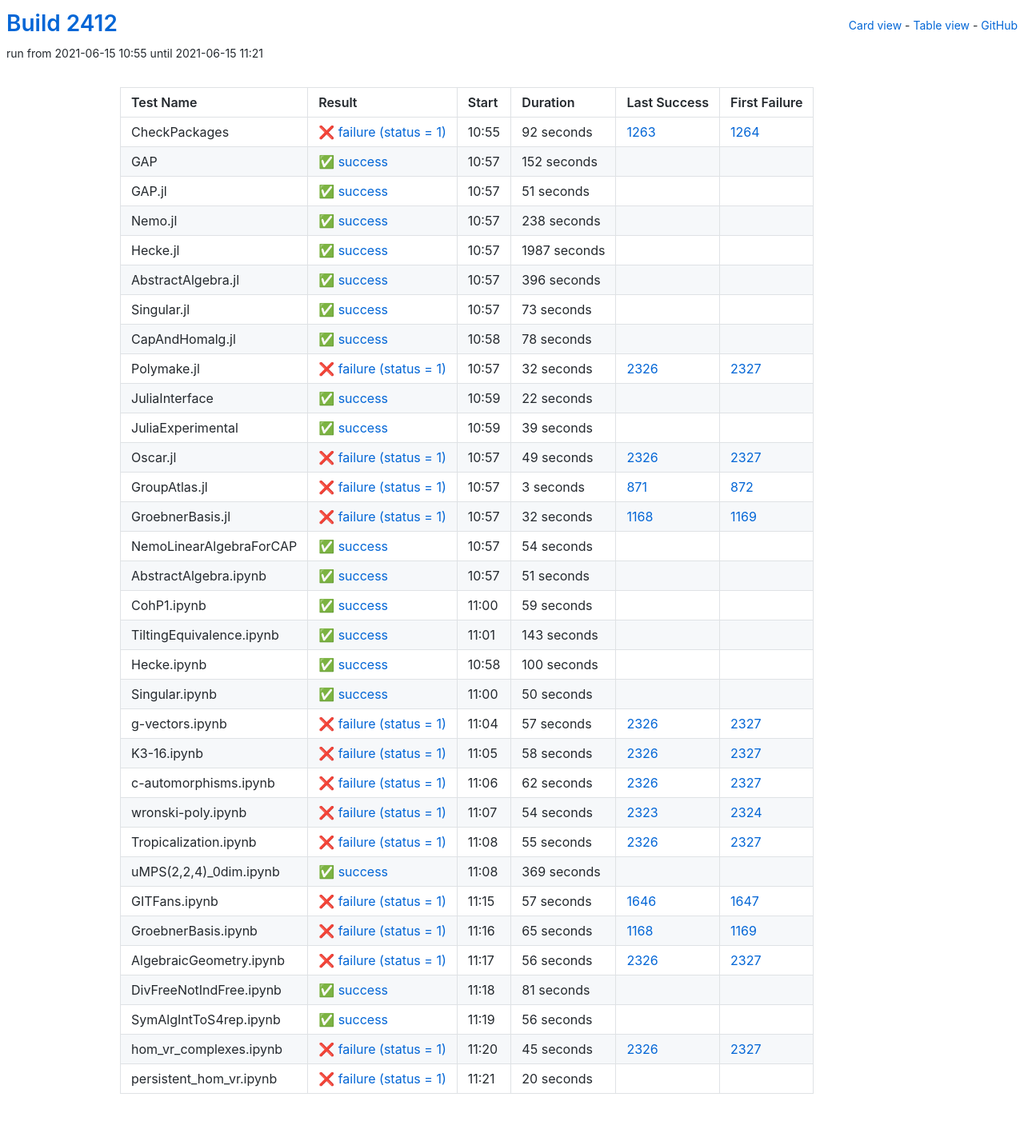
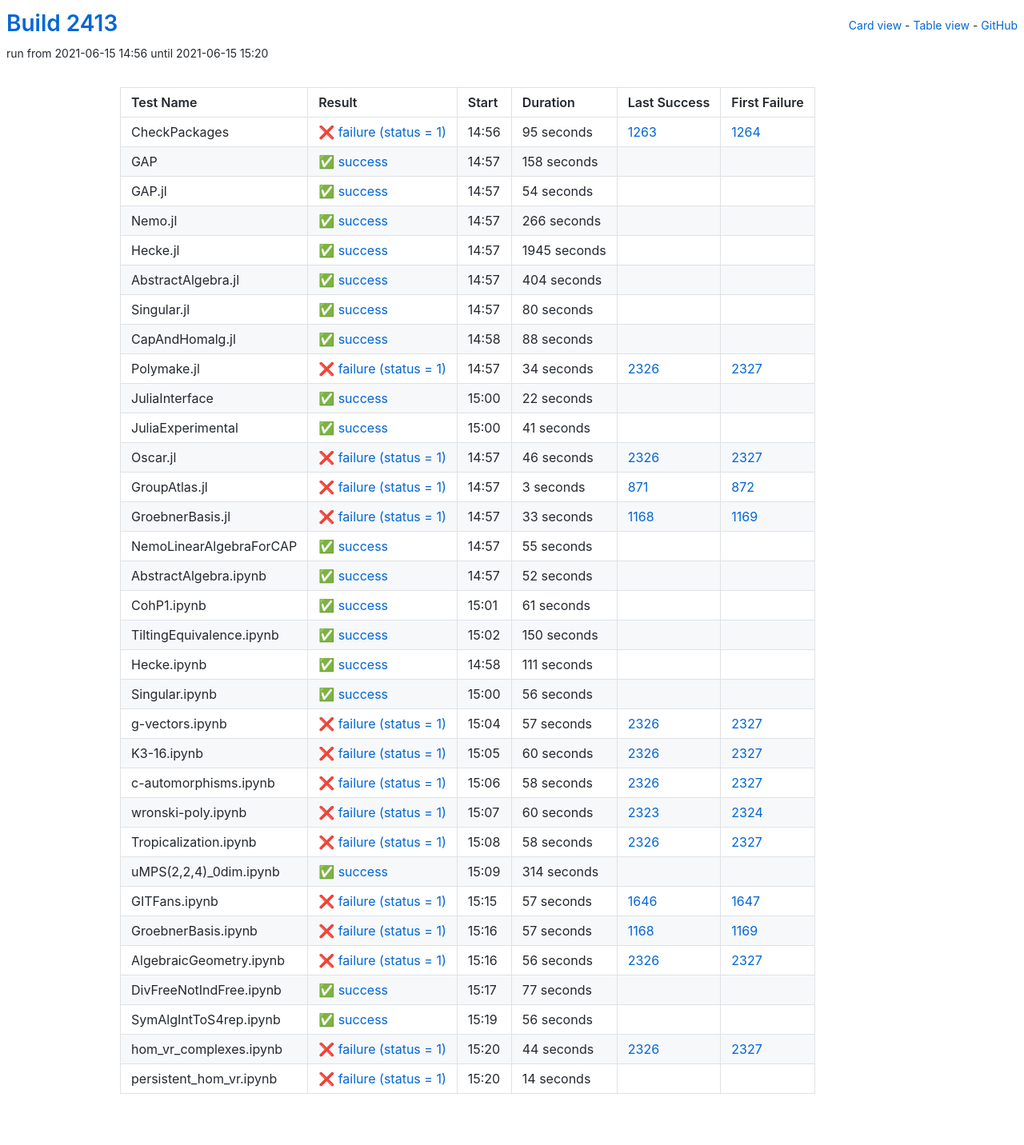
Before and after one commit to oscar-system/oscar-ci-status-stable, a Jekyll site: the page built from table.html, in a window 1280 px wide. Shown: the whole page at 80% size. Built offline with Jekyll 4.4.1, drawn with Linux system fonts in a browser that asks for light colours.

Commit message:
Build #2413

```diff
--- a/_data/ci.yml
+++ b/_data/ci.yml
@@ -1,6 +1,6 @@
 ---
-build: 2412
-build_url: https://oscarci.mathematik.uni-kl.de/job/oscar-stable/2412/
+build: 2413
+build_url: https://oscarci.mathematik.uni-kl.de/job/oscar-stable/2413/
 job: oscar-stable
 organization: oscar-system
 repo: oscar-ci-status-stable
@@ -8,116 +8,116 @@ repourl: https://github.com/oscar-system/oscar-ci-status-stable
 tests:
 - name: CheckPackages
   id: checkpackages
-  log: https://oscarci.mathematik.uni-kl.de/job/oscar-stable/2412/artifact/logs/build-2412/CheckPackages.log
-  start: 2021-06-15 10:55
+  log: https://oscarci.mathematik.uni-kl.de/job/oscar-stable/2413/artifact/logs/build-2413/CheckPackages.log
+  start: 2021-06-15 14:56
   success: false
   exitcode: 1
   status: failure
-  duration: 92
+  duration: 95
   last_success: 1263
   last_success_url: https://oscarci.mathematik.uni-kl.de/job/oscar-stable/1263/
   first_failure: 1264
   first_failure_url: https://oscarci.mathematik.uni-kl.de/job/oscar-stable/1264/
 - name: GAP
   id: gap
-  log: https://oscarci.mathematik.uni-kl.de/job/oscar-stable/2412/artifact/logs/build-2412/GAP.log
-  start: 2021-06-15 10:57
+  log: https://oscarci.mathematik.uni-kl.de/job/oscar-stable/2413/artifact/logs/build-2413/GAP.log
+  start: 2021-06-15 14:57
   success: true
   exitcode: 0
   status: success
-  duration: 152
+  duration: 158
   last_success: false
   last_success_url:
   first_failure: false
   first_failure_url:
 - name: GAP.jl
   id: gap-jl
-  log: https://oscarci.mathematik.uni-kl.de/job/oscar-stable/2412/artifact/logs/build-2412/GAP.jl.log
-  start: 2021-06-15 10:57
+  log: https://oscarci.mathematik.uni-kl.de/job/oscar-stable/2413/artifact/logs/build-2413/GAP.jl.log
+  start: 2021-06-15 14:57
   success: true
   exitcode: 0
   status: success
-  duration: 51
+  duration: 54
   last_success: false
   last_success_url:
   first_failure: false
   first_failure_url:
 - name: Nemo.jl
   id: nemo-jl
-  log: https://oscarci.mathematik.uni-kl.de/job/oscar-stable/2412/artifact/logs/build-2412/Nemo.jl.log
-  start: 2021-06-15 10:57
+  log: https://oscarci.mathematik.uni-kl.de/job/oscar-stable/2413/artifact/logs/build-2413/Nemo.jl.log
+  start: 2021-06-15 14:57
   success: true
   exitcode: 0
   status: success
-  duration: 238
+  duration: 266
   last_success: false
   last_success_url:
   first_failure: false
   first_failure_url:
 - name: Hecke.jl
   id: hecke-jl
-  log: https://oscarci.mathematik.uni-kl.de/job/oscar-stable/2412/artifact/logs/build-2412/Hecke.jl.log
-  start: 2021-06-15 10:57
+  log: https://oscarci.mathematik.uni-kl.de/job/oscar-stable/2413/artifact/logs/build-2413/Hecke.jl.log
+  start: 2021-06-15 14:57
   success: true
   exitcode: 0
   status: success
-  duration: 1987
+  duration: 1945
   last_success: false
   last_success_url:
   first_failure: false
   first_failure_url:
 - name: AbstractAlgebra.jl
   id: abstractalgebra-jl
-  log: https://oscarci.mathematik.uni-kl.de/job/oscar-stable/2412/artifact/logs/build-2412/AbstractAlgebra.jl.log
-  start: 2021-06-15 10:57
+  log: https://oscarci.mathematik.uni-kl.de/job/oscar-stable/2413/artifact/logs/build-2413/AbstractAlgebra.jl.log
+  start: 2021-06-15 14:57
   success: true
   exitcode: 0
   status: success
-  duration: 396
+  duration: 404
   last_success: false
   last_success_url:
   first_failure: false
   first_failure_url:
 - name: Singular.jl
   id: singular-jl
-  log: https://oscarci.mathematik.uni-kl.de/job/oscar-stable/2412/artifact/logs/build-2412/Singular.jl.log
-  start: 2021-06-15 10:57
+  log: https://oscarci.mathematik.uni-kl.de/job/oscar-stable/2413/artifact/logs/build-2413/Singular.jl.log
+  start: 2021-06-15 14:57
   success: true
   exitcode: 0
   status: success
-  duration: 73
+  duration: 80
   last_success: false
   last_success_url:
   first_failure: false
   first_failure_url:
 - name: CapAndHomalg.jl
   id: capandhomalg-jl
-  log: https://oscarci.mathematik.uni-kl.de/job/oscar-stable/2412/artifact/logs/build-2412/CapAndHomalg.jl.log
-  start: 2021-06-15 10:58
+  log: https://oscarci.mathematik.uni-kl.de/job/oscar-stable/2413/artifact/logs/build-2413/CapAndHomalg.jl.log
+  start: 2021-06-15 14:58
   success: true
   exitcode: 0
   status: success
-  duration: 78
+  duration: 88
   last_success: false
   last_success_url:
   first_failure: false
   first_failure_url:
 - name: Polymake.jl
   id: polymake-jl
-  log: https://oscarci.mathematik.uni-kl.de/job/oscar-stable/2412/artifact/logs/build-2412/Polymake.jl.log
-  start: 2021-06-15 10:57
+  log: https://oscarci.mathematik.uni-kl.de/job/oscar-stable/2413/artifact/logs/build-2413/Polymake.jl.log
+  start: 2021-06-15 14:57
   success: false
   exitcode: 1
   status: failure
-  duration: 32
+  duration: 34
   last_success: 2326
   last_success_url: https://oscarci.mathematik.uni-kl.de/job/oscar-stable/2326/
   first_failure: 2327
   first_failure_url: https://oscarci.mathematik.uni-kl.de/job/oscar-stable/2327/
 - name: JuliaInterface
   id: juliainterface
-  log: https://oscarci.mathematik.uni-kl.de/job/oscar-stable/2412/artifact/logs/build-2412/JuliaInterface.log
-  start: 2021-06-15 10:59
+  log: https://oscarci.mathematik.uni-kl.de/job/oscar-stable/2413/artifact/logs/build-2413/JuliaInterface.log
+  start: 2021-06-15 15:00
   success: true
   exitcode: 0
   status: success
@@ -128,32 +128,32 @@ tests:
   first_failure_url:
 - name: JuliaExperimental
   id: juliaexperimental
-  log: https://oscarci.mathematik.uni-kl.de/job/oscar-stable/2412/artifact/logs/build-2412/JuliaExperimental.log
-  start: 2021-06-15 10:59
+  log: https://oscarci.mathematik.uni-kl.de/job/oscar-stable/2413/artifact/logs/build-2413/JuliaExperimental.log
+  start: 2021-06-15 15:00
   success: true
   exitcode: 0
   status: success
-  duration: 39
+  duration: 41
   last_success: false
   last_success_url:
   first_failure: false
   first_failure_url:
 - name: Oscar.jl
   id: oscar-jl
-  log: https://oscarci.mathematik.uni-kl.de/job/oscar-stable/2412/artifact/logs/build-2412/Oscar.jl.log
-  start: 2021-06-15 10:57
+  log: https://oscarci.mathematik.uni-kl.de/job/oscar-stable/2413/artifact/logs/build-2413/Oscar.jl.log
+  start: 2021-06-15 14:57
   success: false
   exitcode: 1
   status: failure
-  duration: 49
+  duration: 46
   last_success: 2326
   last_success_url: https://oscarci.mathematik.uni-kl.de/job/oscar-stable/2326/
   first_failure: 2327
   first_failure_url: https://oscarci.mathematik.uni-kl.de/job/oscar-stable/2327/
 - name: GroupAtlas.jl
   id: groupatlas-jl
-  log: https://oscarci.mathematik.uni-kl.de/job/oscar-stable/2412/artifact/logs/build-2412/GroupAtlas.jl.log
-  start: 2021-06-15 10:57
+  log: https://oscarci.mathematik.uni-kl.de/job/oscar-stable/2413/artifact/logs/build-2413/GroupAtlas.jl.log
+  start: 2021-06-15 14:57
   success: false
   exitcode: 1
   status: failure
@@ -164,92 +164,92 @@ tests:
   first_failure_url: https://oscarci.mathematik.uni-kl.de/job/oscar-stable/872/
 - name: GroebnerBasis.jl
   id: groebnerbasis-jl
-  log: https://oscarci.mathematik.uni-kl.de/job/oscar-stable/2412/artifact/logs/build-2412/GroebnerBasis.jl.log
-  start: 2021-06-15 10:57
+  log: https://oscarci.mathematik.uni-kl.de/job/oscar-stable/2413/artifact/logs/build-2413/GroebnerBasis.jl.log
+  start: 2021-06-15 14:57
   success: false
   exitcode: 1
   status: failure
-  duration: 32
+  duration: 33
   last_success: 1168
   last_success_url: https://oscarci.mathematik.uni-kl.de/job/oscar-stable/1168/
   first_failure: 1169
   first_failure_url: https://oscarci.mathematik.uni-kl.de/job/oscar-stable/1169/
 - name: NemoLinearAlgebraForCAP
   id: nemolinearalgebraforcap
-  log: https://oscarci.mathematik.uni-kl.de/job/oscar-stable/2412/artifact/logs/build-2412/NemoLinearAlgebraForCAP.log
-  start: 2021-06-15 10:57
+  log: https://oscarci.mathematik.uni-kl.de/job/oscar-stable/2413/artifact/logs/build-2413/NemoLinearAlgebraForCAP.log
+  start: 2021-06-15 14:57
   success: true
   exitcode: 0
   status: success
-  duration: 54
+  duration: 55
   last_success: false
   last_success_url:
   first_failure: false
   first_failure_url:
 - name: AbstractAlgebra.ipynb
   id: abstractalgebra-ipynb
-  log: https://oscarci.mathematik.uni-kl.de/job/oscar-stable/2412/artifact/logs/build-2412/AbstractAlgebra.ipynb.log
-  start: 2021-06-15 10:57
+  log: https://oscarci.mathematik.uni-kl.de/job/oscar-stable/2413/artifact/logs/build-2413/AbstractAlgebra.ipynb.log
+  start: 2021-06-15 14:57
   success: true
   exitcode: 0
   status: success
-  duration: 51
+  duration: 52
   last_success: false
   last_success_url:
   first_failure: false
   first_failure_url:
 - name: CohP1.ipynb
   id: cohp1-ipynb
-  log: https://oscarci.mathematik.uni-kl.de/job/oscar-stable/2412/artifact/logs/build-2412/CohP1.ipynb.log
-  start: 2021-06-15 11:00
+  log: https://oscarci.mathematik.uni-kl.de/job/oscar-stable/2413/artifact/logs/build-2413/CohP1.ipynb.log
+  start: 2021-06-15 15:01
   success: true
   exitcode: 0
   status: success
-  duration: 59
+  duration: 61
   last_success: false
   last_success_url:
   first_failure: false
   first_failure_url:
 - name: TiltingEquivalence.ipynb
   id: tiltingequivalence-ipynb
-  log: https://oscarci.mathematik.uni-kl.de/job/oscar-stable/2412/artifact/logs/build-2412/TiltingEquivalence.ipynb.log
-  start: 2021-06-15 11:01
+  log: https://oscarci.mathematik.uni-kl.de/job/oscar-stable/2413/artifact/logs/build-2413/TiltingEquivalence.ipynb.log
+  start: 2021-06-15 15:02
   success: true
   exitcode: 0
   status: success
-  duration: 143
+  duration: 150
   last_success: false
   last_success_url:
   first_failure: false
   first_failure_url:
 - name: Hecke.ipynb
   id: hecke-ipynb
-  log: https://oscarci.mathematik.uni-kl.de/job/oscar-stable/2412/artifact/logs/build-2412/Hecke.ipynb.log
-  start: 2021-06-15 10:58
+  log: https://oscarci.mathematik.uni-kl.de/job/oscar-stable/2413/artifact/logs/build-2413/Hecke.ipynb.log
+  start: 2021-06-15 14:58
   success: true
   exitcode: 0
   status: success
-  duration: 100
+  duration: 111
   last_success: false
   last_success_url:
   first_failure: false
   first_failure_url:
 - name: Singular.ipynb
   id: singular-ipynb
-  log: https://oscarci.mathematik.uni-kl.de/job/oscar-stable/2412/artifact/logs/build-2412/Singular.ipynb.log
-  start: 2021-06-15 11:00
+  log: https://oscarci.mathematik.uni-kl.de/job/oscar-stable/2413/artifact/logs/build-2413/Singular.ipynb.log
+  start: 2021-06-15 15:00
   success: true
   exitcode: 0
   status: success
-  duration: 50
+  duration: 56
   last_success: false
   last_success_url:
   first_failure: false
   first_failure_url:
 - name: g-vectors.ipynb
   id: g-vectors-ipynb
-  log: https://oscarci.mathematik.uni-kl.de/job/oscar-stable/2412/artifact/logs/build-2412/g-vectors.ipynb.log
-  start: 2021-06-15 11:04
+  log: https://oscarci.mathematik.uni-kl.de/job/oscar-stable/2413/artifact/logs/build-2413/g-vectors.ipynb.log
+  start: 2021-06-15 15:04
   success: false
   exitcode: 1
   status: failure
@@ -260,8 +260,20 @@ tests:
   first_failure_url: https://oscarci.mathematik.uni-kl.de/job/oscar-stable/2327/
 - name: K3-16.ipynb
   id: k3-16-ipynb
-  log: https://oscarci.mathematik.uni-kl.de/job/oscar-stable/2412/artifact/logs/build-2412/K3-16.ipynb.log
-  start: 2021-06-15 11:05
+  log: https://oscarci.mathematik.uni-kl.de/job/oscar-stable/2413/artifact/logs/build-2413/K3-16.ipynb.log
+  start: 2021-06-15 15:05
+  success: false
+  exitcode: 1
+  status: failure
+  duration: 60
+  last_success: 2326
+  last_success_url: https://oscarci.mathematik.uni-kl.de/job/oscar-stable/2326/
+  first_failure: 2327
+  first_failure_url: https://oscarci.mathematik.uni-kl.de/job/oscar-stable/2327/
+- name: c-automorphisms.ipynb
+  id: c-automorphisms-ipynb
+  log: https://oscarci.mathematik.uni-kl.de/job/oscar-stable/2413/artifact/logs/build-2413/c-automorphisms.ipynb.log
+  start: 2021-06-15 15:06
   success: false
   exitcode: 1
   status: failure
@@ -270,58 +282,46 @@ tests:
   last_success_url: https://oscarci.mathematik.uni-kl.de/job/oscar-stable/2326/
   first_failure: 2327
   first_failure_url: https://oscarci.mathematik.uni-kl.de/job/oscar-stable/2327/
-- name: c-automorphisms.ipynb
-  id: c-automorphisms-ipynb
-  log: https://oscarci.mathematik.uni-kl.de/job/oscar-stable/2412/artifact/logs/build-2412/c-automorphisms.ipynb.log
-  start: 2021-06-15 11:06
+- name: wronski-poly.ipynb
+  id: wronski-poly-ipynb
+  log: https://oscarci.mathematik.uni-kl.de/job/oscar-stable/2413/artifact/logs/build-2413/wronski-poly.ipynb.log
+  start: 2021-06-15 15:07
   success: false
   exitcode: 1
   status: failure
-  duration: 62
-  last_success: 2326
-  last_success_url: https://oscarci.mathematik.uni-kl.de/job/oscar-stable/2326/
-  first_failure: 2327
-  first_failure_url: https://oscarci.mathematik.uni-kl.de/job/oscar-stable/2327/
-- name: wronski-poly.ipynb
-  id: wronski-poly-ipynb
-  log: https://oscarci.mathematik.uni-kl.de/job/oscar-stable/2412/artifact/logs/build-2412/wronski-poly.ipynb.log
-  start: 2021-06-15 11:07
-  success: false
-  exitcode: 1
-  status: failure
-  duration: 54
+  duration: 60
   last_success: 2323
   last_success_url: https://oscarci.mathematik.uni-kl.de/job/oscar-stable/2323/
   first_failure: 2324
   first_failure_url: https://oscarci.mathematik.uni-kl.de/job/oscar-stable/2324/
 - name: Tropicalization.ipynb
   id: tropicalization-ipynb
-  log: https://oscarci.mathematik.uni-kl.de/job/oscar-stable/2412/artifact/logs/build-2412/Tropicalization.ipynb.log
-  start: 2021-06-15 11:08
+  log: https://oscarci.mathematik.uni-kl.de/job/oscar-stable/2413/artifact/logs/build-2413/Tropicalization.ipynb.log
+  start: 2021-06-15 15:08
   success: false
   exitcode: 1
   status: failure
-  duration: 55
+  duration: 58
   last_success: 2326
   last_success_url: https://oscarci.mathematik.uni-kl.de/job/oscar-stable/2326/
   first_failure: 2327
   first_failure_url: https://oscarci.mathematik.uni-kl.de/job/oscar-stable/2327/
 - name: uMPS(2,2,4)_0dim.ipynb
   id: umps-2-2-4-0dim-ipynb
-  log: https://oscarci.mathematik.uni-kl.de/job/oscar-stable/2412/artifact/logs/build-2412/uMPS-2-2-4-_0dim.ipynb.log
-  start: 2021-06-15 11:08
+  log: https://oscarci.mathematik.uni-kl.de/job/oscar-stable/2413/artifact/logs/build-2413/uMPS-2-2-4-_0dim.ipynb.log
+  start: 2021-06-15 15:09
   success: true
   exitcode: 0
   status: success
-  duration: 369
+  duration: 314
   last_success: false
   last_success_url:
   first_failure: false
   first_failure_url:
 - name: GITFans.ipynb
   id: gitfans-ipynb
-  log: https://oscarci.mathematik.uni-kl.de/job/oscar-stable/2412/artifact/logs/build-2412/GITFans.ipynb.log
-  start: 2021-06-15 11:15
+  log: https://oscarci.mathematik.uni-kl.de/job/oscar-stable/2413/artifact/logs/build-2413/GITFans.ipynb.log
+  start: 2021-06-15 15:15
   success: false
   exitcode: 1
   status: failure
@@ -332,20 +332,20 @@ tests:
   first_failure_url: https://oscarci.mathematik.uni-kl.de/job/oscar-stable/1647/
 - name: GroebnerBasis.ipynb
   id: groebnerbasis-ipynb
-  log: https://oscarci.mathematik.uni-kl.de/job/oscar-stable/2412/artifact/logs/build-2412/GroebnerBasis.ipynb.log
-  start: 2021-06-15 11:16
+  log: https://oscarci.mathematik.uni-kl.de/job/oscar-stable/2413/artifact/logs/build-2413/GroebnerBasis.ipynb.log
+  start: 2021-06-15 15:16
   success: false
   exitcode: 1
   status: failure
-  duration: 65
+  duration: 57
   last_success: 1168
   last_success_url: https://oscarci.mathematik.uni-kl.de/job/oscar-stable/1168/
   first_failure: 1169
   first_failure_url: https://oscarci.mathematik.uni-kl.de/job/oscar-stable/1169/
 - name: AlgebraicGeometry.ipynb
   id: algebraicgeometry-ipynb
-  log: https://oscarci.mathematik.uni-kl.de/job/oscar-stable/2412/artifact/logs/build-2412/AlgebraicGeometry.ipynb.log
-  start: 2021-06-15 11:17
+  log: https://oscarci.mathematik.uni-kl.de/job/oscar-stable/2413/artifact/logs/build-2413/AlgebraicGeometry.ipynb.log
+  start: 2021-06-15 15:16
   success: false
   exitcode: 1
   status: failure
@@ -356,20 +356,20 @@ tests:
   first_failure_url: https://oscarci.mathematik.uni-kl.de/job/oscar-stable/2327/
 - name: DivFreeNotIndFree.ipynb
   id: divfreenotindfree-ipynb
-  log: https://oscarci.mathematik.uni-kl.de/job/oscar-stable/2412/artifact/logs/build-2412/DivFreeNotIndFree.ipynb.log
-  start: 2021-06-15 11:18
+  log: https://oscarci.mathematik.uni-kl.de/job/oscar-stable/2413/artifact/logs/build-2413/DivFreeNotIndFree.ipynb.log
+  start: 2021-06-15 15:17
   success: true
   exitcode: 0
   status: success
-  duration: 81
+  duration: 77
   last_success: false
   last_success_url:
   first_failure: false
   first_failure_url:
 - name: SymAlgIntToS4rep.ipynb
   id: symalginttos4rep-ipynb
-  log: https://oscarci.mathematik.uni-kl.de/job/oscar-stable/2412/artifact/logs/build-2412/SymAlgIntToS4rep.ipynb.log
-  start: 2021-06-15 11:19
+  log: https://oscarci.mathematik.uni-kl.de/job/oscar-stable/2413/artifact/logs/build-2413/SymAlgIntToS4rep.ipynb.log
+  start: 2021-06-15 15:19
   success: true
   exitcode: 0
   status: success
@@ -380,24 +380,24 @@ tests:
   first_failure_url:
 - name: hom_vr_complexes.ipynb
   id: hom-vr-complexes-ipynb
-  log: https://oscarci.mathematik.uni-kl.de/job/oscar-stable/2412/artifact/logs/build-2412/hom_vr_complexes.ipynb.log
-  start: 2021-06-15 11:20
+  log: https://oscarci.mathematik.uni-kl.de/job/oscar-stable/2413/artifact/logs/build-2413/hom_vr_complexes.ipynb.log
+  start: 2021-06-15 15:20
   success: false
   exitcode: 1
   status: failure
-  duration: 45
+  duration: 44
   last_success: 2326
   last_success_url: https://oscarci.mathematik.uni-kl.de/job/oscar-stable/2326/
   first_failure: 2327
   first_failure_url: https://oscarci.mathematik.uni-kl.de/job/oscar-stable/2327/
 - name: persistent_hom_vr.ipynb
   id: persistent-hom-vr-ipynb
-  log: https://oscarci.mathematik.uni-kl.de/job/oscar-stable/2412/artifact/logs/build-2412/persistent_hom_vr.ipynb.log
-  start: 2021-06-15 11:21
+  log: https://oscarci.mathematik.uni-kl.de/job/oscar-stable/2413/artifact/logs/build-2413/persistent_hom_vr.ipynb.log
+  start: 2021-06-15 15:20
   success: false
   exitcode: 1
   status: failure
-  duration: 20
+  duration: 14
   last_success: false
   last_success_url:
   first_failure: false
```
Also changed, not shown: README.md.
